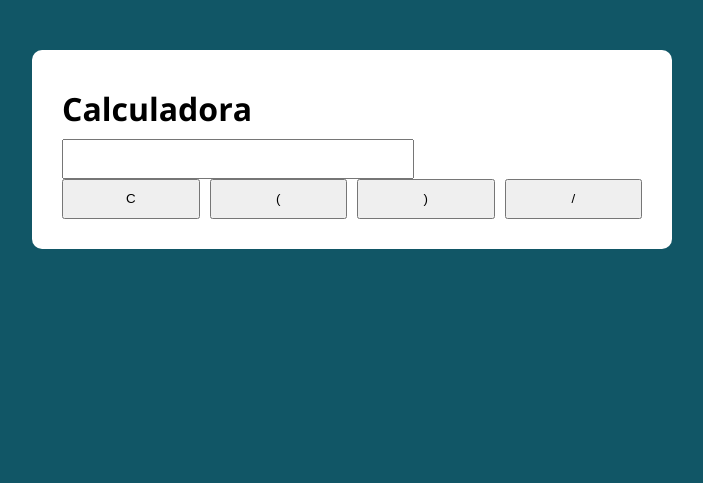
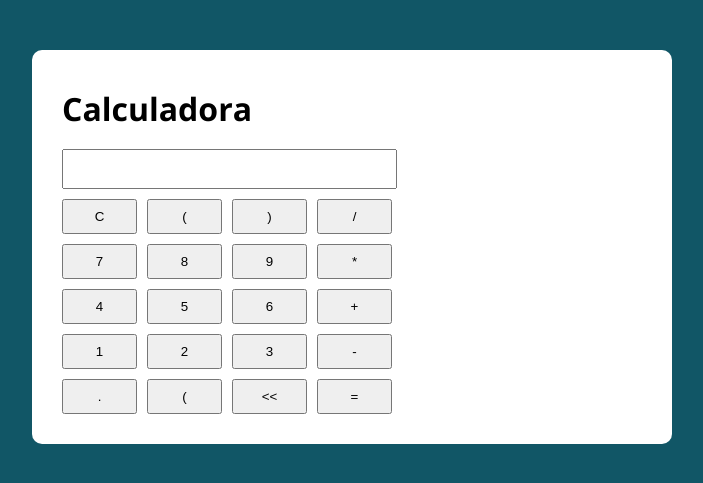
Before and after one commit to MatheusCamargo-dev/Javascript, a PHP site: page /calculadora.html in a window 1280 px wide. Shown: the top 483 px of the page, without its empty margins (288-991 px from the left). Run offline with PHP 8.4, Linux system fonts and the light colour scheme.

Commit message:
att model

```diff
--- a/modelo/assets/css/style.css
+++ b/modelo/assets/css/style.css
@@ -38,6 +38,8 @@ ul, li{
   background: #fff;
   padding: 30px;
   border-radius: 10px;
+  display:flex;
+  flex-direction: column;
 }
 
 .row{
@@ -51,6 +53,15 @@ ul, li{
 .col{
     display:flex;
     flex-direction: column;
+}
+.gap-10{
+  gap:10px;
+}
+.gap-20{
+  gap:20px;
+}
+.gap-30{
+  gap:30px;
 }
 .gap-40{
   gap:40px;
@@ -88,14 +99,14 @@ form input:focus {
   background: var(--primary-color-darker);
 }
 .btn{
-  width: 15vw;
-  height: 5vh;
+  width: 75px;
+  height: 35px;
   cursor: pointer;
 }
-.result{
+.viewResult{
   pointer-events: none;
-  width: 27.5vw;
-  height: 5vh;
+  width: 335px;
+  height: 40px;
 }
 .warn{
   color: var(--red);
--- a/modelo/calculadora.html
+++ b/modelo/calculadora.html
@@ -5,20 +5,45 @@
     <meta http-equiv="X-UA-Compatible" content="IE=edge">
     <meta name="viewport" content="width=device-width, initial-scale=1.0">
     <script src="https://ajax.googleapis.com/ajax/libs/jquery/3.6.1/jquery.min.js" defer></script>
-    <script src="./assets/js/calculadora.js"></script>
+    <script src="./assets/js/calculadora.js" defer></script>
     <link rel="stylesheet" href="./assets/css/style.css">
     <title>Modelo</title>
 </head>
 <body>
-    <div class="container gap-40">
+    <div class="container gap-10">
         <h1>Calculadora</h1>
-        <input type="text" class="result" name="result" id="result">
+        <div>
+            <input type="text" class="viewResult" name="viewResult" id="viewResult">
+        </div>
         <div class="row">
             <button id="clear" class="btn">C</button>
             <button id="tp1" class="btn">(</button>
             <button id="tp2" class="btn">)</button>
-            <button id="contra_barra" class="btn">/</button>
-
+            <button id="contra_barra" class="btn operador">/</button>
+        </div>
+        <div class="row">
+            <button id="sete" class="btn">7</button>
+            <button id="oito" class="btn">8</button>
+            <button id="nove" class="btn">9</button>
+            <button id="multiplicacao" class="btn operador">*</button>
+        </div>
+        <div class="row">
+            <button id="quatro" class="btn">4</button>
+            <button id="cinco" class="btn">5</button>
+            <button id="seis" class="btn">6</button>
+            <button id="mais" class="btn operador">+</button>
+        </div>
+        <div class="row">
+            <button id="um" class="btn">1</button>
+            <button id="dois" class="btn">2</button>
+            <button id="tres" class="btn">3</button>
+            <button id="menos" class="btn operador">-</button>
+        </div>
+        <div class="row">
+            <button id="float" class="btn">.</button>
+            <button id="zero" class="btn">(</button>
+            <button id="nsei" class="btn"><<</button>
+            <button id="igual" class="btn">=</button>
         </div>
     </div>
 </body>
```
Also changed, not shown: modelo/assets/js/calculadora.js (+18 -29 lines).
